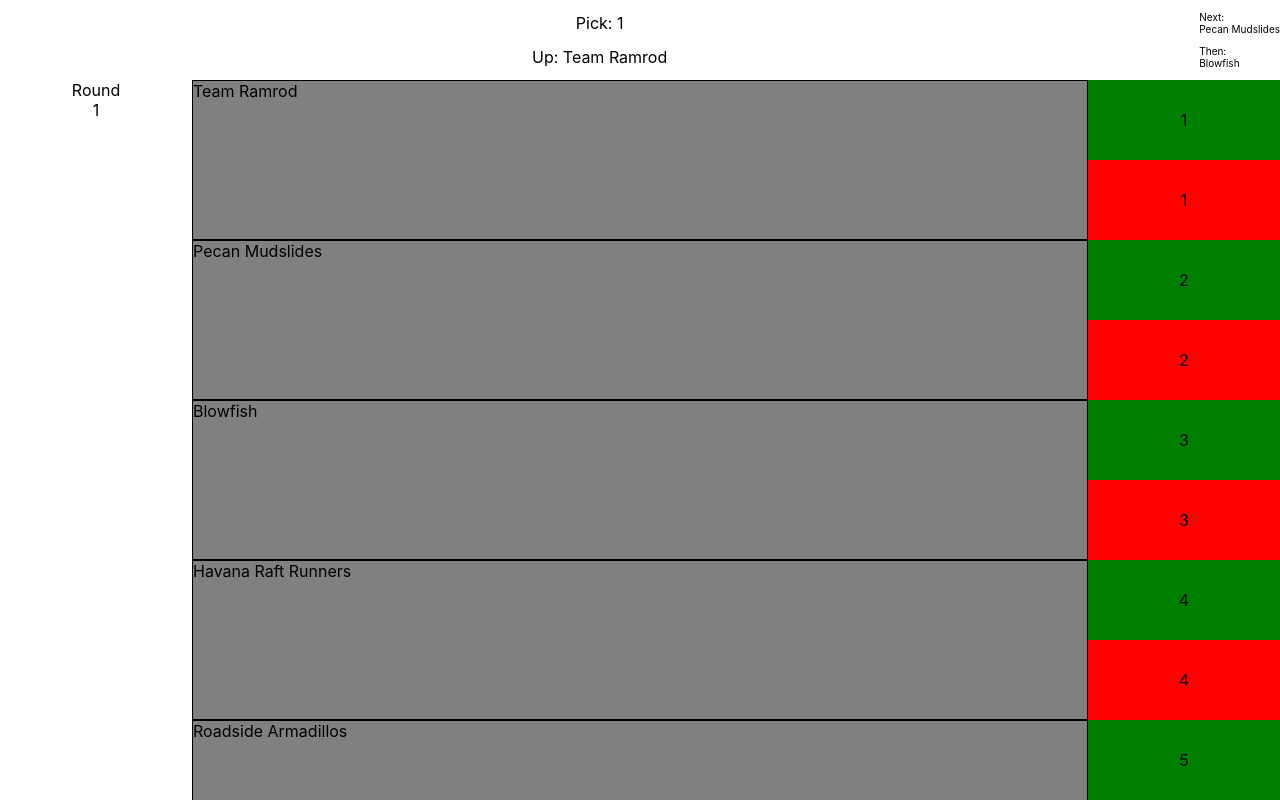
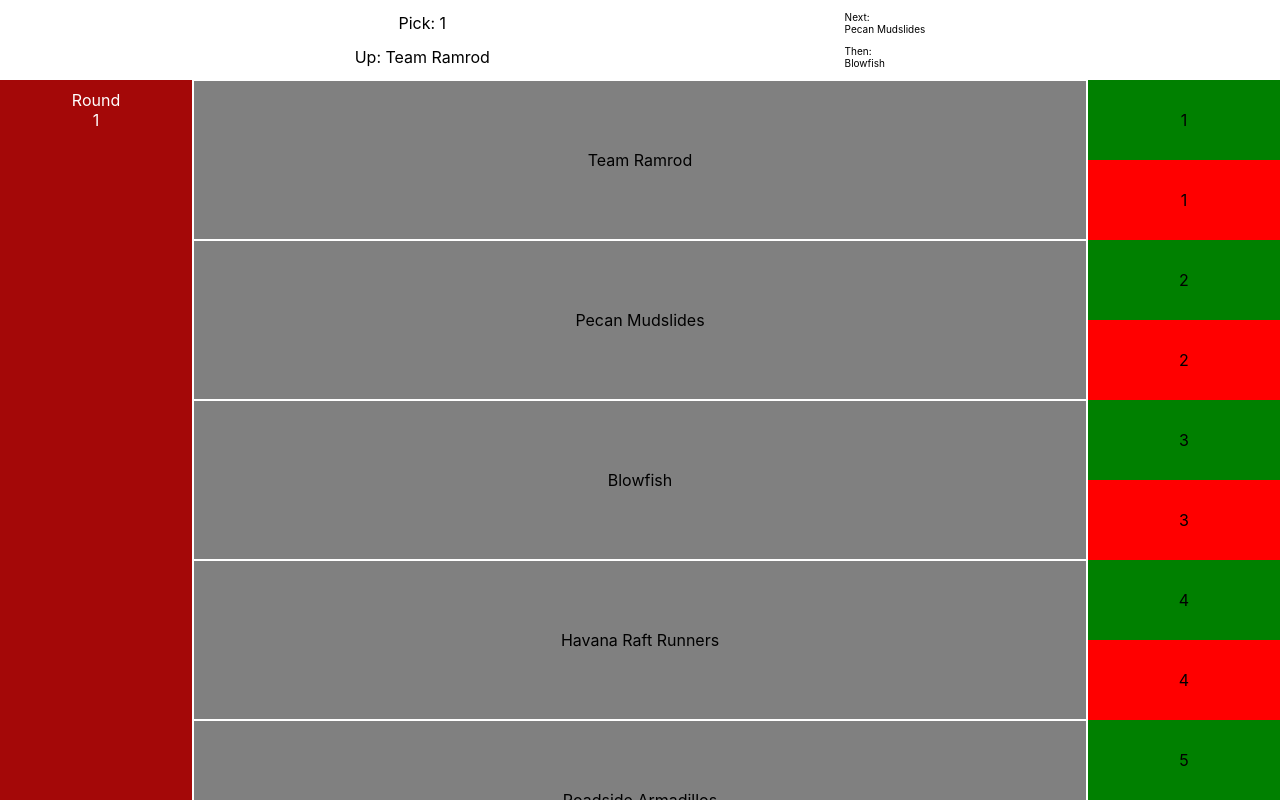
Before and after one commit to AThomasBianchi/big-board, a React (Create React App) app: page / in a window 1280 px wide. Built offline with nearby package versions, Linux system fonts and the light colour scheme.

Commit message:
css update

```diff
--- a/src/Components/App.js
+++ b/src/Components/App.js
@@ -15,6 +15,7 @@ const App = () =>  {
   return (
     <div className="App">
       {/* Order */}
+      {/* Team */}
       <Status
         pick={pick + 1}
         now={now}
--- a/src/Components/Pick.css
+++ b/src/Components/Pick.css
@@ -14,7 +14,11 @@
   flex-grow: 1;
   flex-direction: column;
   background-color: gray;
-  border: solid 1px black;
+  border-color: white;
+  border-width: 1px 2px;
+  border-style: solid;
+  justify-content: center;
+  align-items: center;
 }
 
 .pick__number-info {
--- a/src/Components/Round.css
+++ b/src/Components/Round.css
@@ -1,6 +1,19 @@
+:root {
+  --color-one: #011a36;
+  --color-two: #a40808;
+}
+
 .round {
   width: 100%;
   display: flex;
+}
+
+.round:nth-of-type(2n) {
+  background-color: var(--color-one);
+}
+
+.round:nth-of-type(2n+1) {
+  background: var(--color-two);
 }
 
 .round__label {
@@ -9,6 +22,9 @@
   top: 0;
   text-align: center;
   width: 15vw;
+  color: white;
+  font-size: 1rem;
+  padding-top: 10px;
 }
 
 .round__label-container {
--- a/src/Components/Status.css
+++ b/src/Components/Status.css
@@ -6,7 +6,7 @@
 }
 
 .status__up-now {
-  flex-grow: 1;
+  flex-grow: 2;
   display: flex;
   flex-direction: column;
   justify-content: space-evenly;
@@ -14,7 +14,7 @@
 }
 
 .status__on-deck {
-  flex-grow: 0;
+  flex-grow: 1;
   font-size: 10px;
   display: flex;
   flex-direction: column;
--- a/src/Components/Status.js
+++ b/src/Components/Status.js
@@ -4,6 +4,9 @@ import './Status.css';
 const Status = props => {
   return (
     <div className="status">
+      <div className="status_time">
+
+      </div>
       <div className="status__up-now">
         <div>
           Pick: {props.pick}
```
